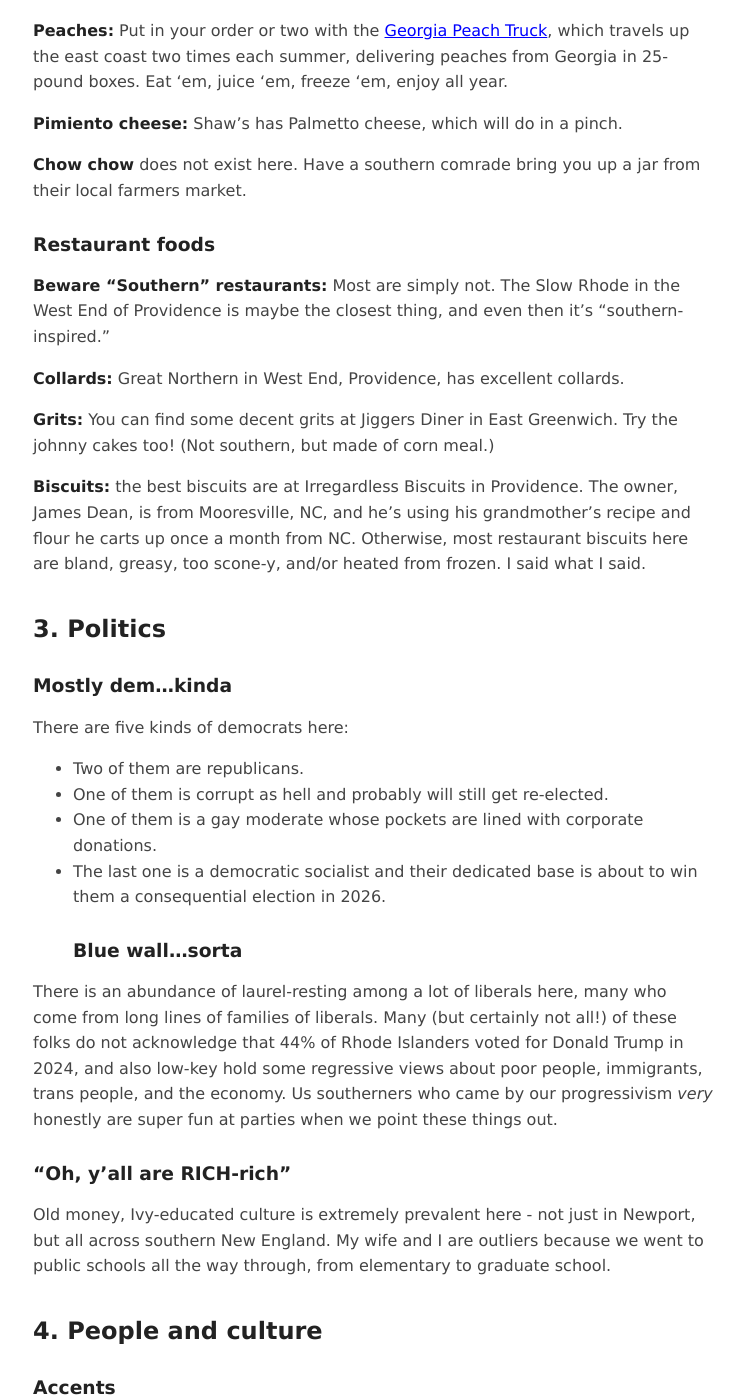
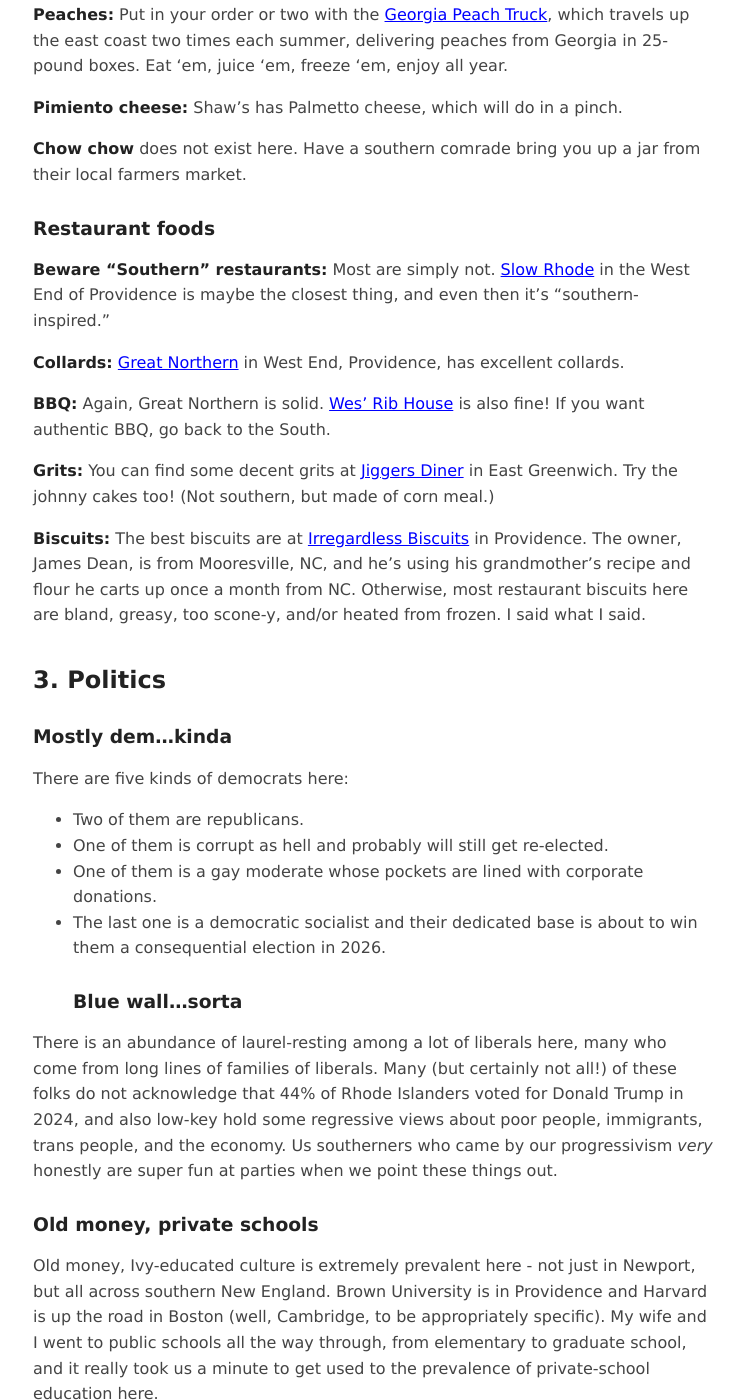
Before and after one commit to erinrwhite/jadeite, a Jekyll site: the page built from _posts/2026-05-21-southerners-guide.md, in a window 1280 px wide and 1400 px high, scrolled down 2534 px. Shown: the whole window, without its empty margins (267-1011 px from the left). Built offline with Jekyll 4.4.1, drawn with Linux system fonts in a browser that asks for light colours; some of the changed text lies outside the part shown.

Commit message:
Obsidian IPad: 2026-05-21 20:06

```diff
--- a/_posts/2026-05-21-southerners-guide.md
+++ b/_posts/2026-05-21-southerners-guide.md
@@ -24,13 +24,11 @@ Always - *always* - bring an extra layer of clothing with you.
 
 ### Beaches
 
-This is the Ocean State. We have the highest ratio of coastline to square miles of any state. We have our pick of beaches: rocky, course sand, fine sand, bluffs, mud; bay beaches, ocean beaches, inland beaches.
+This is the Ocean State. We have the highest ratio of coastline to square miles of any state. We have our pick of beaches: rocky, course sand, fine sand, bluffs, mud; bay beaches, ocean beaches, inland beaches. Ask your new Rhode Island friends for their favorite beaches and they’ll excitedly tell you.
 
 No matter where you are in Rhode Island, you can drive 20 minutes and be on a beach. Pack a chair and an umbrella in your trunk from June through September in case you decide to get some beach time on a whim.
 
-Ask your new Rhode Island friends for their favorites and they’ll excitedly tell you.
-
-If you are feeling sad, you probably just need to see some big water and remember how small you are.
+If you are feeling sad, you probably just need to see some big water and remember how small you are. Go to the beach.
 ### Critters
 
 At my childhood home in central Alabama, the lake in our back yard was home to multiple types of poisonous snakes. In our yard in Virginia, near the river, there were “countless snakes.” We were always terrified of disturbing a pile of brush for fear of finding a water moccasin. Here, there is one type of poisonous snake - the timber rattler - and it’s in the mountains. Gardening here is a **delight**.
@@ -41,6 +39,7 @@ Also, some of the fauna are just different here. Instead of…
 - Possums? Skunks and groundhogs.
 - Buzzards? Turkeys. (There are buzzards [vultures] here, but way fewer than in the South.)
 - Palmetto bugs? Armadillos? Fire ants? `I have no word for this` in southern New England.
+
 ## 2. Foods
 
 ### Grocery stores
@@ -69,13 +68,15 @@ There are a few co-ops and Whole Foods and Trader Joe’s locations that are exa
 **Chow chow** does not exist here. Have a southern comrade bring you up a jar from their local farmers market.
 ### Restaurant foods
 
-**Beware “Southern” restaurants:** Most are simply not. The Slow Rhode in the West End of Providence is maybe the closest thing, and even then it’s “southern-inspired.”
+**Beware “Southern” restaurants:** Most are simply not. [Slow Rhode](https://www.facebook.com/theslowrhode) in the West End of Providence is maybe the closest thing, and even then it’s “southern-inspired.”
 
-**Collards:** Great Northern in West End, Providence, has excellent collards.
+**Collards:** [Great Northern](https://gnbbqco.com/) in West End, Providence, has excellent collards.
 
-**Grits:** You can find some decent grits at Jiggers Diner in East Greenwich. Try the johnny cakes too! (Not southern, but made of corn meal.)
+**BBQ:** Again, Great Northern is solid. [Wes’ Rib House](https://www.facebook.com/WesRibhouse/) is also fine! If you want authentic BBQ, go back to the South.
 
-**Biscuits:** the best biscuits are at Irregardless Biscuits in Providence. The owner, James Dean, is from Mooresville, NC, and he’s using his grandmother’s recipe and flour he carts up once a month from NC. Otherwise, most restaurant biscuits here are bland, greasy, too scone-y, and/or heated from frozen. I said what I said.
+**Grits:** You can find some decent grits at [Jiggers Diner](https://www.facebook.com/jiggersdiner/) in East Greenwich. Try the johnny cakes too! (Not southern, but made of corn meal.)
+
+**Biscuits:** The best biscuits are at [Irregardless Biscuits](https://www.irregardlesspvd.com/) in Providence. The owner, James Dean, is from Mooresville, NC, and he’s using his grandmother’s recipe and flour he carts up once a month from NC. Otherwise, most restaurant biscuits here are bland, greasy, too scone-y, and/or heated from frozen. I said what I said.
 
 ## 3. Politics
 
@@ -90,9 +91,9 @@ There are five kinds of democrats here:
 ### Blue wall…sorta
 
 There is an abundance of laurel-resting among a lot of liberals here, many who come from long lines of families of liberals. Many (but certainly not all!) of these folks do not acknowledge that 44% of Rhode Islanders voted for Donald Trump in 2024, and also low-key hold some  regressive views about poor people, immigrants, trans people, and the economy. Us southerners who came by our progressivism *very* honestly are super fun at parties when we point these things out.
-### “Oh, y’all are RICH-rich”
+### Old money, private schools
 
-Old money, Ivy-educated culture is extremely prevalent here - not just in Newport, but all across southern New England. My wife and I are outliers because we went to public schools all the way through, from elementary to graduate school.
+Old money, Ivy-educated culture is extremely prevalent here - not just in Newport, but all across southern New England. Brown University is in Providence and Harvard is up the road in Boston (well, Cambridge, to be appropriately specific). My wife and I went to public schools all the way through, from elementary to graduate school, and it really took us a minute to get used to the prevalence of private-school education here.
 ## 4. People and culture
 ### Accents
 
```
